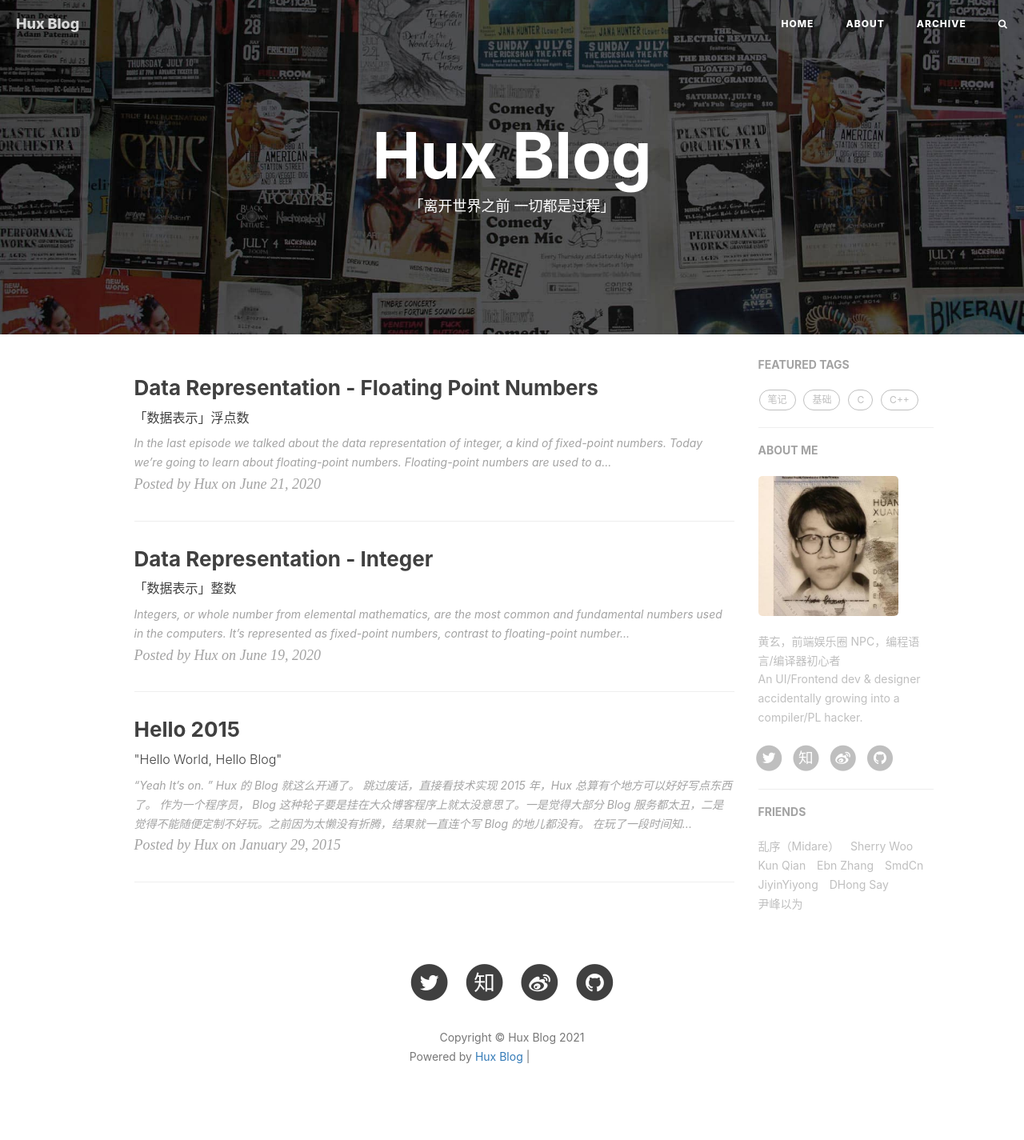
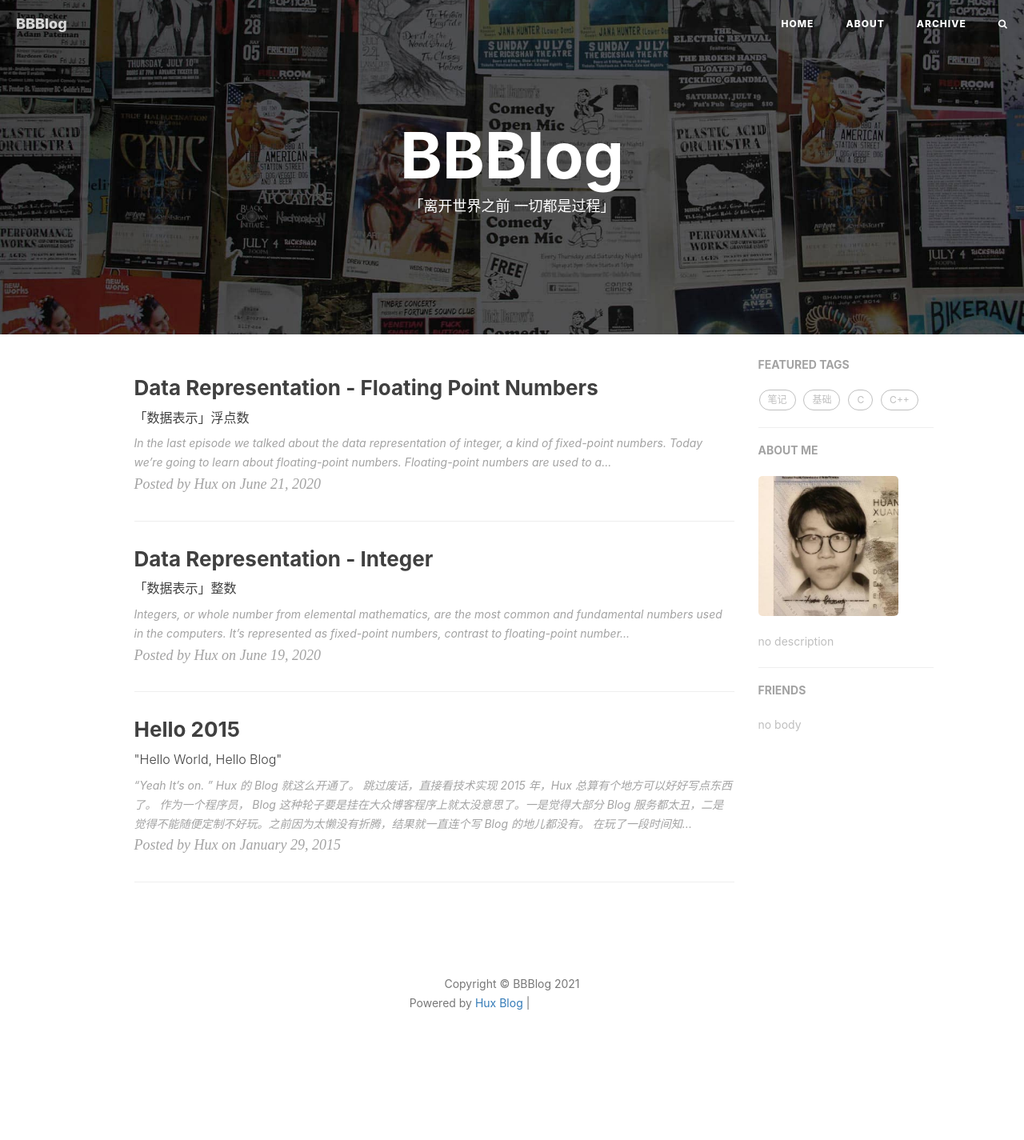
Before and after one commit to leleworld/leleworld.github.io, a Jekyll site: the page built from index.html, in a window 1280 px wide. Shown: the whole page at 80% size. Built offline with Jekyll 4.4.1, drawn with Linux system fonts in a browser that asks for light colours; nearby versions of some CDN libraries; the list of posts is cut into pages by our own code; comment, search, counter and statistics services are not loaded; after the commit the page ends 1358 px from its top, so only the background shows below that; grey boxes are pictures that could not be loaded.

Commit message:
Update _config.yml

```diff
--- a/_config.yml
+++ b/_config.yml
@@ -1,11 +1,11 @@
 # Site settings
-title: Hux Blog
-SEOTitle: 黄玄的博客 | Hux Blog
+title: BBBlog
+SEOTitle: wdb的博客 | wdb Blog
 header-img: img/home-bg.jpg
-email: huxpro@gmail.com
-description: "关于程序与设计、黑客与画家 | 黄玄，Web & Mobile Lover，Software Engineer，UX Designer | 这里是 @Hux黄玄 的个人博客，与你一起发现更大的世界。"
-keyword: "黄玄, Hux黄玄, Hux, 鬼栈, huxpro, @huxpro, 黄玄的博客, Hux Blog, 博客, 个人网站, 互联网, Web, JavaScript, 前端, 设计"
-url: "https://huangxuan.me"              # your host, for absolute URL
+email: xxx@gmail.com
+description: "这家伙很懒，什么都没留下"
+keyword: " "
+url: "https://www.object.run"              # your host, for absolute URL
 baseurl: ""                             # for example, '/blog' if your blog hosted on 'host/blog'
 
 # Publish posts or collection documents with a future date.
@@ -13,10 +13,10 @@ future: true
 
 # SNS settings
 RSS: false
-weibo_username:     huxpro
-zhihu_username:     huxpro
-github_username:    huxpro
-twitter_username:   huxpro
+#weibo_username:     xxx
+#zhihu_username:     xxx
+#github_username:    xxx
+#twitter_username:   xxx
 #facebook_username:  huxpro
 #linkedin_username:  firstname-lastname-idxxxx
 
@@ -30,16 +30,13 @@ paginate: 10
 exclude: ["less","node_modules","Gruntfile.js","package.json","README.md","README.zh.md"]
 anchorjs: true                          # if you want to customize anchor. check out line:181 of `post.html`
 # If you have timezone issue (e.g. #68) in China, uncomment to use this:
-#timezone: CN
-
-
+timezone: CN
 
 # Gems
 # from PR#40, to support local preview for Jekyll 3.0
 # make sure you have this gem installed
 # `$ gem install jekyll-paginate`
 plugins: [jekyll-paginate]
-
 
 
 # Markdown settings
@@ -64,70 +61,36 @@ disqus_username: hux
 # Netease settings
 netease_comment: false
 
-
-
 # Analytics settings
 # Baidu Analytics
 # ba_track_id: [your track id]
 
 # Google Analytics
-ga_track_id: 'UA-49627206-1'            # Format: UA-xxxxxx-xx
-ga_domain: huangxuan.me
-
+# ga_track_id: 'UA-49627206-1'            # Format: UA-xxxxxx-xx
+# ga_domain: huangxuan.me
 
 
 # Sidebar settings
 sidebar: true                           # whether or not using Sidebar.
-sidebar-about-description: "黄玄，前端娱乐圈 NPC，编程语言/编译器初心者 <br> An UI/Frontend dev & designer accidentally growing into a compiler/PL hacker."
+sidebar-about-description: "no description"
 sidebar-avatar: /img/avatar-hux-ny.jpg      # use absolute URL, seeing it's used in both `/` and `/about/`
-
 
 
 # Featured Tags
 featured-tags: true                     # whether or not using Feature-Tags
 featured-condition-size: 1              # A tag will be featured if the size of it is more than this condition value
 
-
-
 # Progressive Web Apps
 chrome-tab-theme-color: "#000000"
 service-worker: true
 
-
-
 # MathJax rendering for layout:page (e.g. post preview)
 page-mathjax: false
-
-
 
 # Friends
 friends: [
     {
-    #     title: "Su",
-    #     href: "http://su.gallery/"
-    # },{
-        title: "乱序（Midare）",
-        href: "http://mida.re/"
-    },{
-        title: "Sherry Woo",
-        href: "https://sherrywoo.me/"
-    },{
-        title: "Kun Qian",
-        href: "http://kunq.me"
-    },{
-        title: "Ebn Zhang",
-        href: "http://ebnbin.com/"
-    },{
-        title: "SmdCn",
-        href: "http://blog.smdcn.net"
-    },{
-        title: "JiyinYiyong",
-        href: "http://tiye.me/"
-    },{
-        title: "DHong Say",
-        href: "http://dhong.co"
-    },{
-        title: "尹峰以为",
-        href: "http://ingf.github.io/"
+        title: "no body",
+        href: "http://body.me/"
     }
 ]
```
